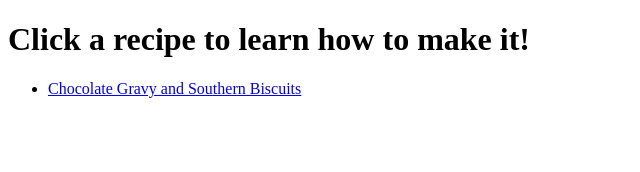
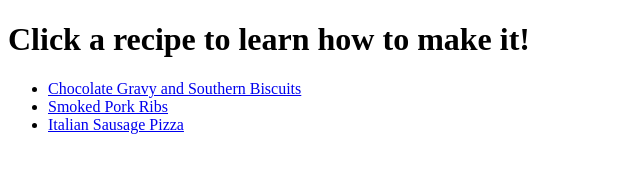
Before and after one commit to triple555nickel/odin-recipes, a plain HTML site: page index.html in a window 1280 px wide. Shown: the whole page, without its empty margins (0-640 px from the left). Drawn offline with Linux system fonts and the light colour scheme.

Commit message:
added links to each individual recipe on homepage

```diff
--- a/index.html
+++ b/index.html
@@ -10,6 +10,8 @@
     <h1>Click a recipe to learn how to make it!</h1>
     <ul>
         <li><a href="recipes/chocolategravy.html">Chocolate Gravy and Southern Biscuits</a></li>
+        <li><a href="recipes/porkribs.html">Smoked Pork Ribs</a></li>
+        <li><a href="recipes/pizza.html">Italian Sausage Pizza</a></li>
     </ul>
 
 </body>
```
